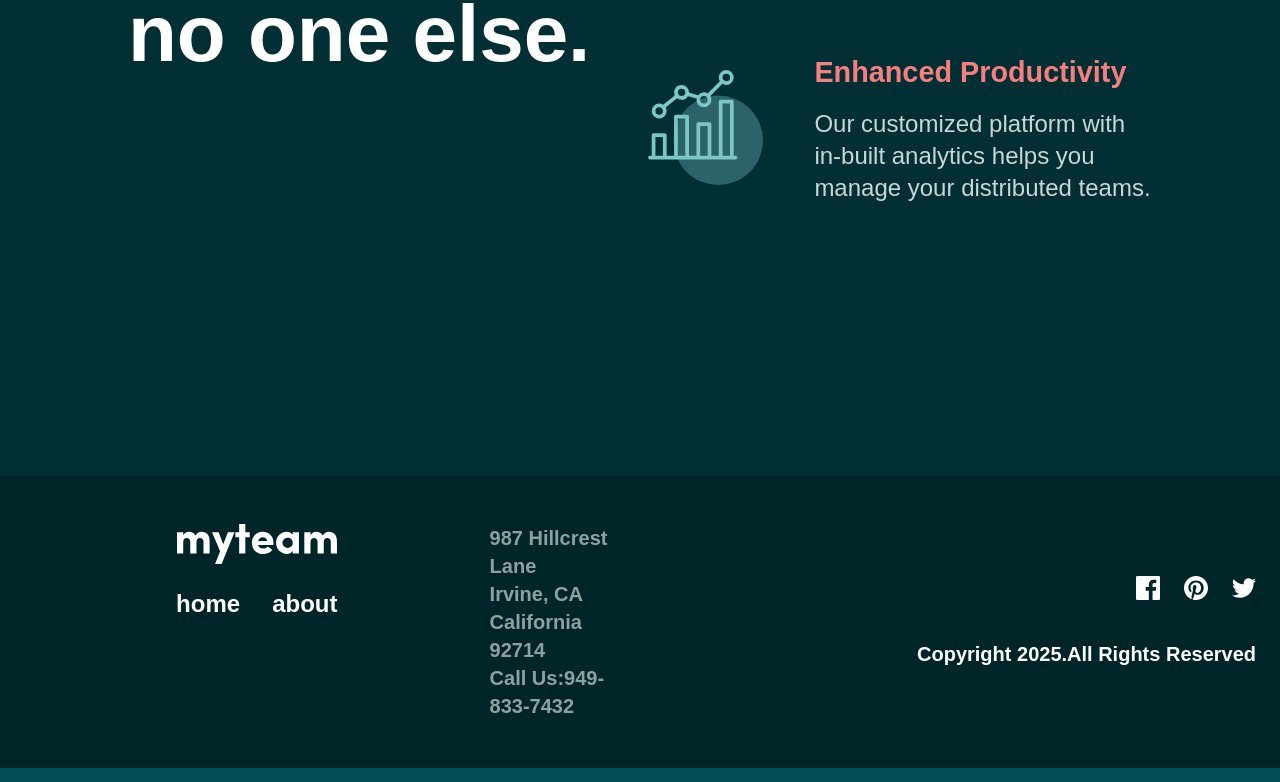
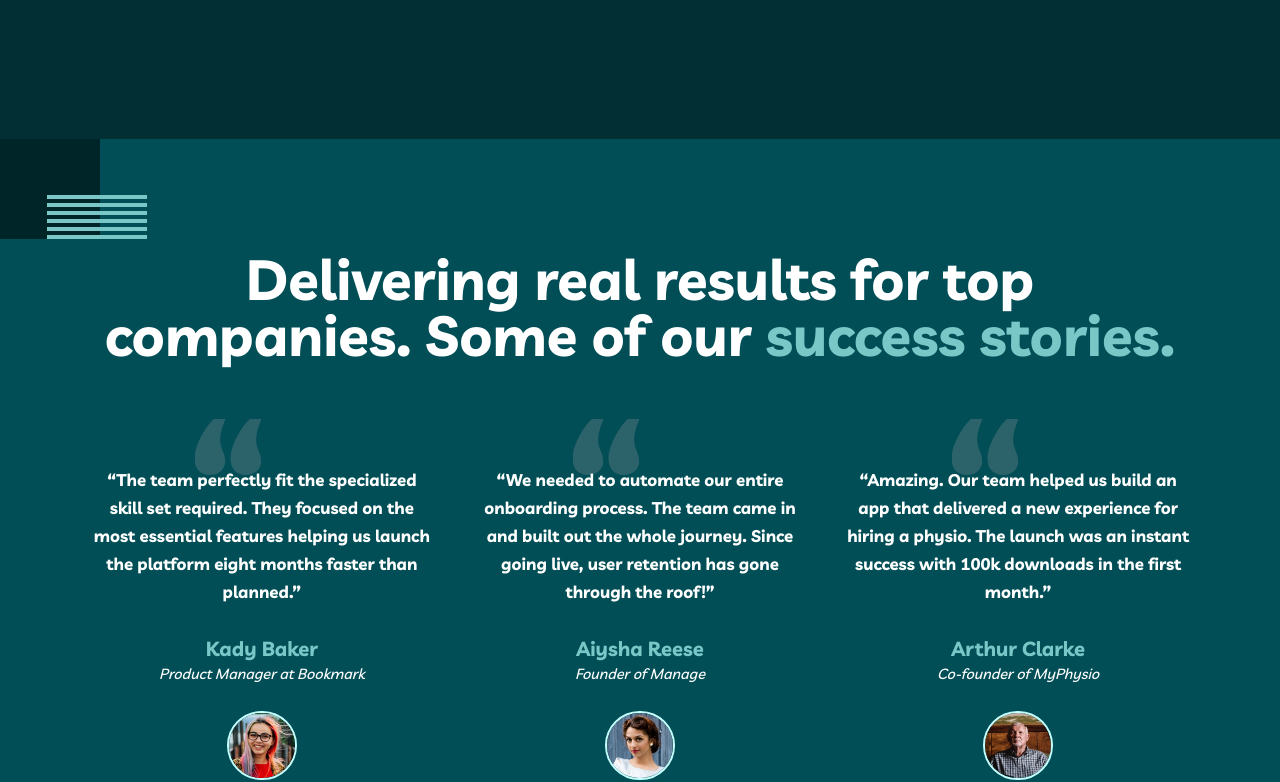
Before and after one commit to AlvinAbiero/myteam-web, a Next.js app: page / in a window 1280 px wide. Shown: the part 1542-2324 px from the top of the page. Built offline with nearby package versions, Linux system fonts and the light colour scheme.

Commit message:
feat: finished on testimonials component

```diff
--- a/app/components/BuildSection.jsx
+++ b/app/components/BuildSection.jsx
@@ -26,8 +26,8 @@ const BuildSection = () => {
       ref={ref}
       className="bg-[#012f34] relative"
       variants={variants}
-      initial="hiddenLeft"
-      animate={inView ? "visible" : "hiddenLeft"}
+      initial="hiddenBottom"
+      animate={inView ? "visible" : "hiddenBottom"}
       transition={{ duration: 0.8 }}
     >
       <div className="min-[1033px]:grid min-[1033px]:grid-cols-2 flex flex-col space-y-12 justify-center lg:gap-4 w-full max-w-[120rem] min-h-screen lg:text-left text-center md:p-12 flex-wrap lg:px-[8rem] md:px-[6rem] px-[4rem] lg:py-[14rem] md:py-[10rem] py-[8rem]">
--- /dev/null
+++ b/app/components/Testimonials.jsx
@@ -0,0 +1,132 @@
+"use client";
+
+import Image from "next/image";
+import avatarKady from "@/public/assets/avatar-kady.jpg";
+import iconQuotes from "@/public/assets/icon-quotes.svg";
+import avatarAiysha from "@/public/assets/avatar-aiysha.jpg";
+import avatarArthur from "@/public/assets/avatar-arthur.jpg";
+import bgPattern4 from "@/public/assets/bg-pattern-home-4-about-3.svg";
+import bgPattern5 from "@/public/assets/bg-pattern-home-5.svg";
+
+import { motion } from "framer-motion";
+import { useInView } from "react-intersection-observer";
+
+const variants = {
+  hiddenBottom: { opacity: 0, y: 50 },
+  visible: { opacity: 1, x: 0, y: 0 },
+};
+
+const Testimonials = () => {
+  const [ref, inView] = useInView({
+    triggerOnce: true,
+    threshold: 0.2,
+  });
+  return (
+    <motion.section
+      ref={ref}
+      variants={variants}
+      initial="hiddenBottom"
+      animate={inView ? "visible" : "hiddenBottom"}
+      transition={{ duration: 0.8, delay: 0.4 }}
+      className="relative"
+    >
+      <div className="flex flex-col items-center justify-center text-center gap-[9.2rem] py-[10rem] md:px-[8rem] px-[5rem] max-w-[120rem] my-0 mx-auto">
+        <h2 className="lg:text-[5rem] text-[2.75rem] font-bold lg:leading-[5rem] leading-[3rem] text-left md:w-full md:text-center">
+          Delivering real results for top companies. Some of our
+          <span className="text-[#79c8c7]"> success stories.</span>
+        </h2>
+        <div className="min-[1033px]:grid min-[1033px]:grid-cols-3 min-[1033px]:gap-[3rem] flex flex-col items-center gap-[8rem]">
+          <div className="relative flex flex-col gap-[2.4rem] items-center">
+            <p className="md:text-[1.5rem] text-[1.3rem] font-semibold leading-[2.5rem]">
+              “The team perfectly fit the specialized skill set required. They
+              focused on the most essential features helping us launch the
+              platform eight months faster than planned.”
+            </p>
+            <div className="flex flex-col">
+              <p className="text-[#79c8c7] md:text-[1.8rem] text-[1.5rem] leading-[2.8rem] font-bold">
+                Kady Baker
+              </p>
+              <p className="italic text-[1.3rem] font-[500] leading-[1.8rem]">
+                Product Manager at Bookmark
+              </p>
+            </div>
+            <div className="delivering__img__box">
+              <Image
+                src={avatarKady}
+                alt="user image"
+                className="h-[6.2rem] w-[6.2rem] rounded-[6.2rem] border-[2px] border-solid border-[#c4fffe]"
+              />
+            </div>
+            <Image
+              src={iconQuotes}
+              alt="quote img"
+              className="absolute top-[-15%] transform translate-x-[-50%] z-[-1]"
+            />
+          </div>
+          <div className="relative flex flex-col gap-[2.4rem] items-center">
+            <p className="md:text-[1.5rem] text-[1.3rem]  font-semibold leading-[2.5rem]">
+              “We needed to automate our entire onboarding process. The team
+              came in and built out the whole journey. Since going live, user
+              retention has gone through the roof!”
+            </p>
+            <div className="flex flex-col">
+              <p className="text-[#79c8c7] md:text-[1.8rem] text-[1.5rem] leading-[2.8rem] font-bold">
+                Aiysha Reese
+              </p>
+              <p className="italic text-[1.3rem] font-[500] leading-[1.8rem]">
+                Founder of Manage
+              </p>
+            </div>
+            <div className="delivering__img__box">
+              <Image
+                src={avatarAiysha}
+                alt="user image"
+                className="h-[6.2rem] w-[6.2rem] rounded-[6.2rem] border-[2px] border-solid border-[#c4fffe]"
+              />
+            </div>
+            <Image
+              src={iconQuotes}
+              alt="quote img"
+              className="absolute top-[-15%] transform translate-x-[-50%] z-[-1]"
+            />
+          </div>
+          <div className="relative flex flex-col gap-[2.4rem] items-center">
+            <p className="md:text-[1.5rem] text-[1.3rem]  font-semibold leading-[2.5rem]">
+              “Amazing. Our team helped us build an app that delivered a new
+              experience for hiring a physio. The launch was an instant success
+              with 100k downloads in the first month.”
+            </p>
+            <div className="flex flex-col">
+              <p className="text-[#79c8c7] md:text-[1.8rem] text-[1.5rem] leading-[2.8rem] font-bold">
+                Arthur Clarke
+              </p>
+              <p className="italic text-[1.3rem] font-[500] leading-[1.8rem]">
+                Co-founder of MyPhysio
+              </p>
+            </div>
+            <div className="delivering__img__box">
+              <Image
+                src={avatarArthur}
+                alt="user image"
+                className="h-[6.2rem] w-[6.2rem] rounded-[6.2rem] border-[2px] border-solid border-[#c4fffe]"
+              />
+            </div>
+            <Image
+              src={iconQuotes}
+              alt="quote img"
+              className="absolute top-[-15%] transform translate-x-[-50%] z-[-1]"
+            />
+          </div>
+        </div>
+        <Image src={bgPattern4} alt="bg 1" className="absolute top-0 left-0" />
+        <Image
+          src={bgPattern5}
+          alt="bg 1"
+          className="absolute bottom-0 right-0"
+        />
+      </div>
+    </motion.section>
+  );
+};
+
+export default Testimonials;
--- a/app/globals.css
+++ b/app/globals.css
@@ -18,11 +18,17 @@
   --font-mono: var(--font-geist-mono);
 } */
 
+html {
+  font-size: 70%;
+  overflow-x: hidden;
+}
+
 body {
   background: var(--hero-bg);
   color: var(--text);
   /* font-family: Arial, Helvetica, sans-serif; */
-  font-family: "Livvic", sans-serif;
+  font-family: var(--font-livvic), sans-serif;
+  overflow-x: hidden;
 }
 
 .primary__heading {
--- a/app/layout.js
+++ b/app/layout.js
@@ -1,4 +1,4 @@
-import { Geist, Geist_Mono } from "next/font/google";
+import { Geist, Geist_Mono, Livvic } from "next/font/google";
 import "./globals.css";
 import Navbar from "./components/Navbar";
 import Footer from "./components/Footer";
@@ -13,6 +13,12 @@ const geistMono = Geist_Mono({
   subsets: ["latin"],
 });
 
+const livvic = Livvic({
+  subsets: ["latin"], // or ['latin-ext'] if you need more
+  weight: ["200", "300", "500", "400", "700"],
+  variable: "--font-livvic", // optional for CSS variable
+});
+
 export const metadata = {
   title: "Create Next App",
   description: "Generated by create next app",
@@ -22,7 +28,7 @@ export default function RootLayout({ children }) {
   return (
     <html lang="en">
       <body
-        className={`${geistSans.variable} ${geistMono.variable} antialiased`}
+        className={`${geistSans.variable} ${geistMono.variable} ${livvic.variable} antialiased`}
       >
         <Navbar />
         <main className="mx-auto">{children}</main>
--- a/app/page.js
+++ b/app/page.js
@@ -1,11 +1,13 @@
 import BuildSection from "./components/BuildSection";
 import Hero from "./components/Hero";
+import Testimonials from "./components/Testimonials";
 
 export default function Home() {
   return (
     <main className="flex min-h-screen flex-col items-center justify-center overflow-x-hidden">
       <Hero />
       <BuildSection />
+      <Testimonials />
     </main>
   );
 }
```
